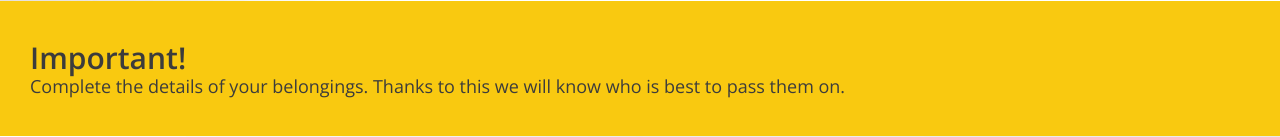
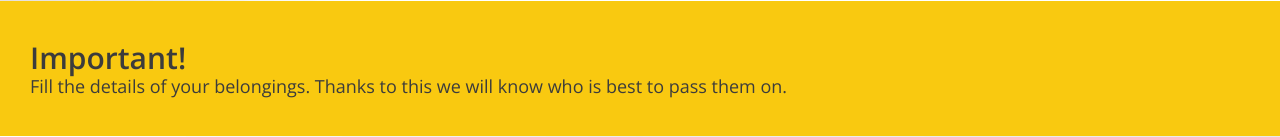
Before and after one commit to ikolokotronis/charity-donation-app, a Django app: page /add_donation/ in a window 1280 px wide. Shown: the part 799-936 px from the top of the page. Run offline with Django 4.2, Linux system fonts and the light colour scheme; data that the repository does not hold is empty.

Commit message:
Gif update

```diff
--- a/charity_donation_app/main/templates/form.html
+++ b/charity_donation_app/main/templates/form.html
@@ -69,17 +69,17 @@
         <div class="form--steps-container">
           <h3>Important!</h3>
           <p data-step="1" class="active">
-            Complete the details of your belongings. Thanks to this we will
+            Fill the details of your belongings. Thanks to this we will
             know who is best to pass them on.
           </p>
           <p data-step="2">
-            Complete the details of your belongings. Thanks to this we will
+            Fill the details of your belongings. Thanks to this we will
             know who is best to pass them on.
           </p>
           <p data-step="3">
            Choose a foundation, which will receive your items.
           </p>
-          <p data-step="4">Provide the address and the date of the items pick-up time.</p>
+          <p data-step="4">Provide the address and date of pick-up by the courier.</p>
         </div>
       </div>
 
@@ -162,7 +162,7 @@
 
           <!-- STEP 4 -->
           <div data-step="4">
-            <h3>Provide the address and date of pick-up time by the courier:</h3>
+            <h3>Provide the address and date of pick-up by the courier:</h3>
 
             <div class="form-section form-section--columns">
               <div class="form-section--column">
```
Also changed, not shown: gifs/donation-demo.gif.
